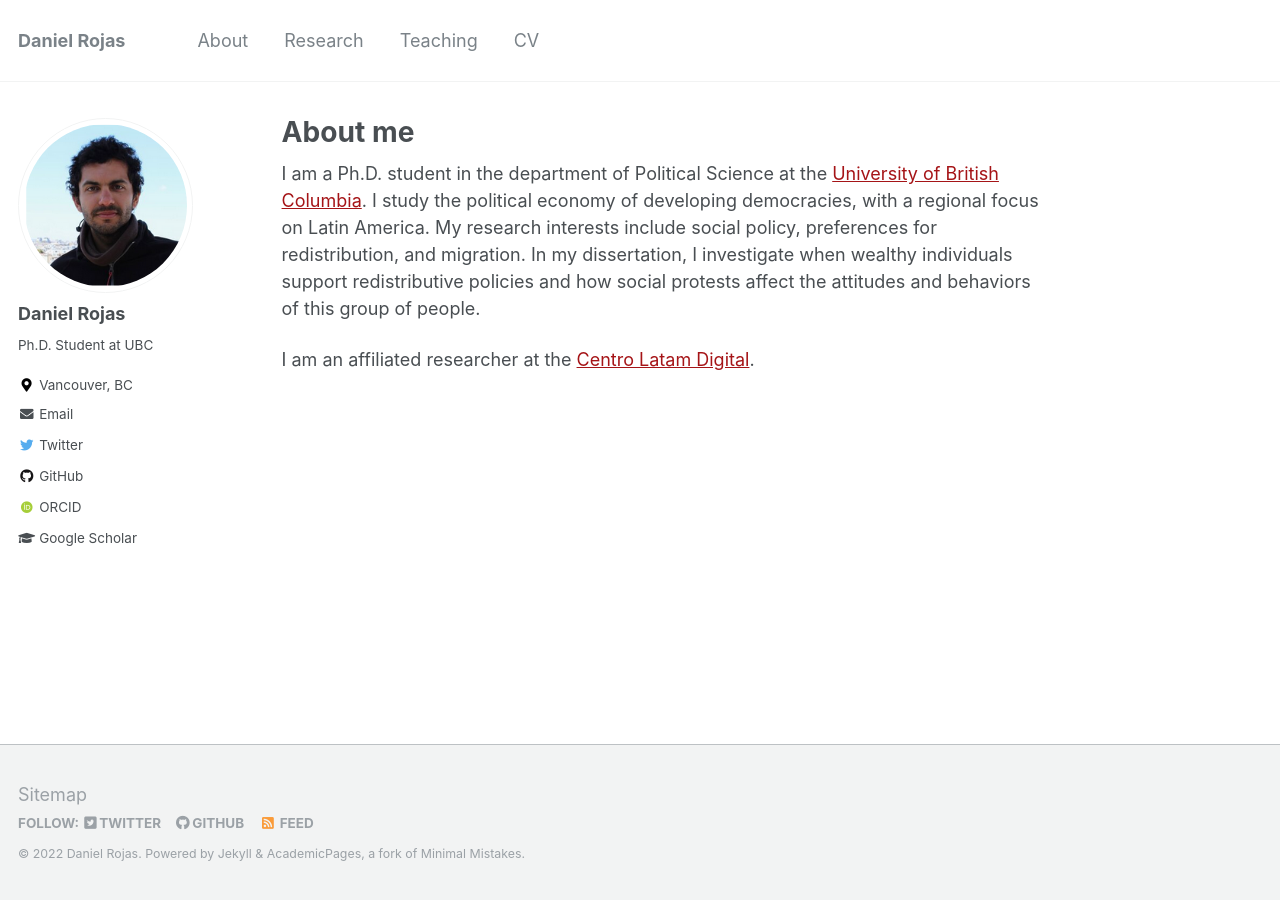
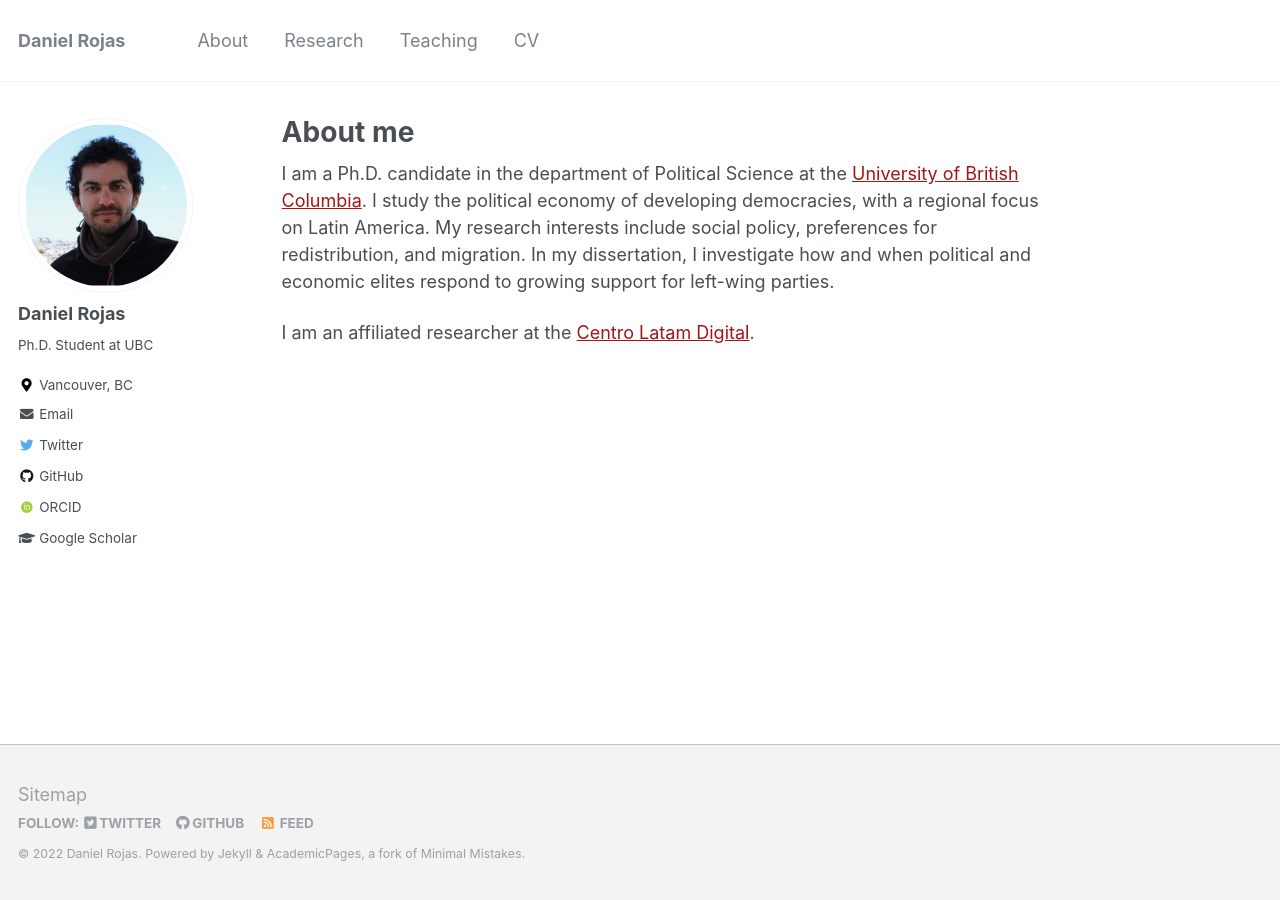
Before and after one commit to danielrojaslozano/danielrojaslozano.github.io, a Jekyll site: the page built from _pages/about.md, in a window 1280 px wide. Built offline with Jekyll 4.4.1, drawn with Linux system fonts in a browser that asks for light colours; some web fonts are replaced.

Commit message:
Update about.md

```diff
--- a/_pages/about.md
+++ b/_pages/about.md
@@ -8,6 +8,6 @@ redirect_from:
   - /about.html
 ---
 
-I am a Ph.D. student in the department of Political Science at the [University of British Columbia](https://politics.ubc.ca/graduate/). I study the political economy of developing democracies, with a regional focus on Latin America. My research interests include social policy, preferences for redistribution, and migration. In my dissertation, I investigate when wealthy individuals support redistributive policies and how social protests affect the attitudes and behaviors of this group of people.
+I am a Ph.D. candidate in the department of Political Science at the [University of British Columbia](https://politics.ubc.ca/graduate/). I study the political economy of developing democracies, with a regional focus on Latin America. My research interests include social policy, preferences for redistribution, and migration. In my dissertation, I investigate how and when political and economic elites respond to growing support for left-wing parties.
 
 I am an affiliated researcher at the [Centro Latam Digital](https://centrolatam.digital/).
```
